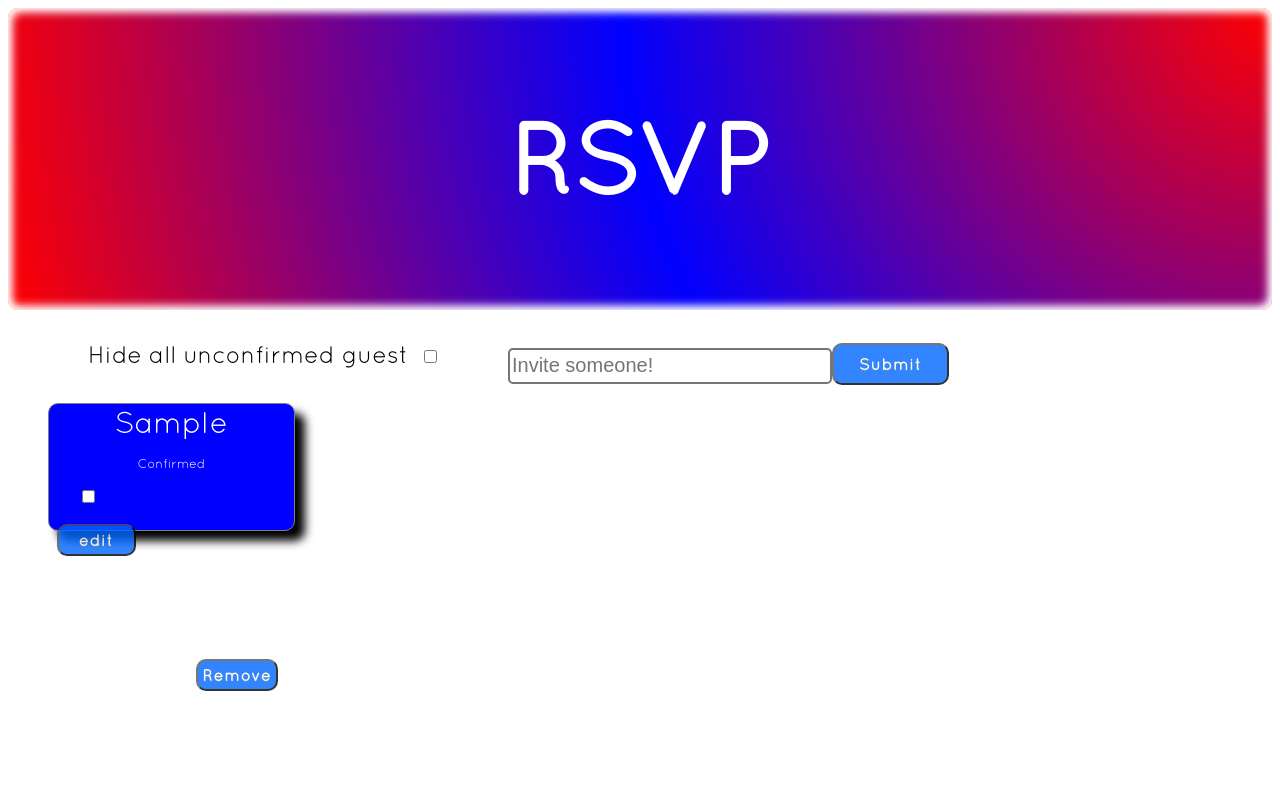
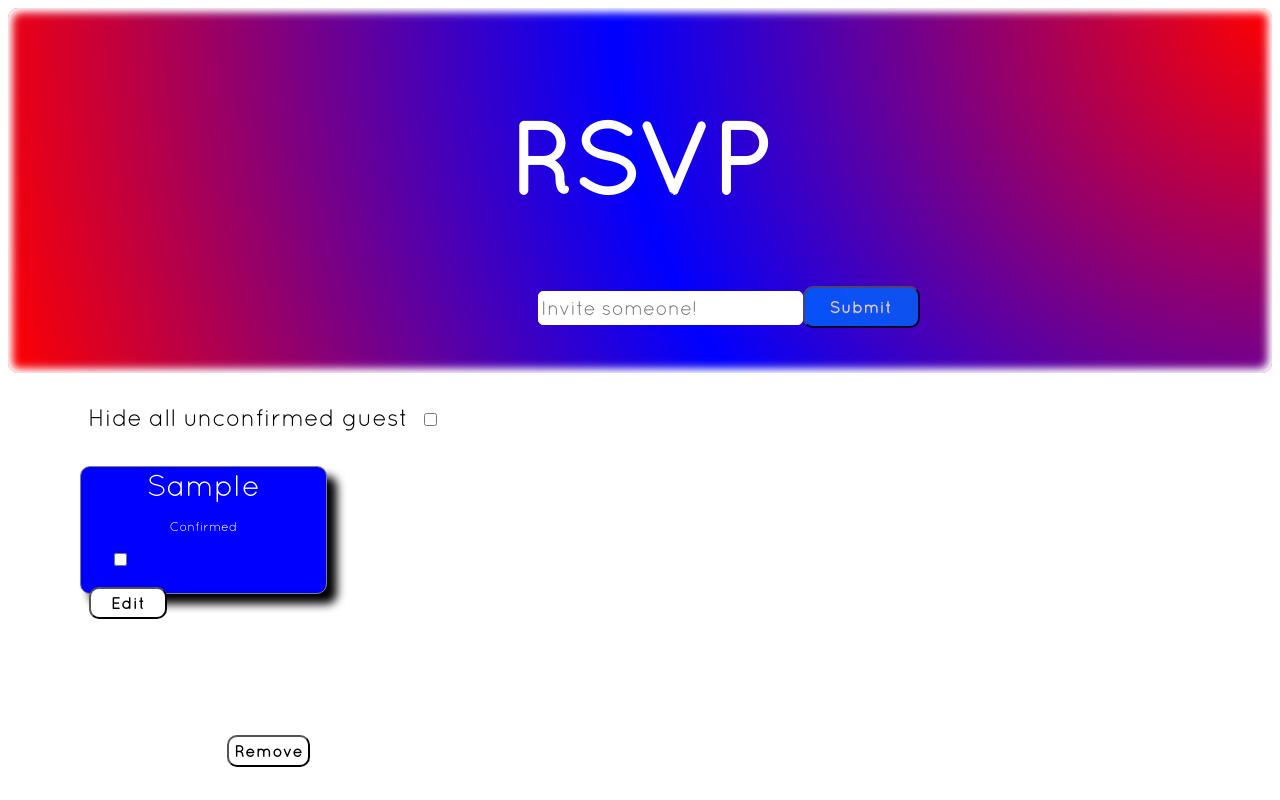
Before and after one commit to Jason-Pallone/RSVP, a React (Create React App) app in the folder RSVP/: page / in a window 1280 px wide. Both pictures are taken after typing "Sample" into the empty fields and a click on the button "Submit". Built offline with nearby package versions, Linux system fonts and the light colour scheme.

Commit message:
refactored some code, also made confirmed checkbox work for guest li, moved addGuest input element up

```diff
--- a/RSVP/src/App.css
+++ b/RSVP/src/App.css
@@ -13,10 +13,12 @@ h1 {
   text-align: center;
   color: white
 }
-/*radial-gradient(circle at top left, orange, blue, aqua);*/
+
+
 .header-div{
   background: radial-gradient(circle at top right, red, blue, red);
   padding:2%;
+  padding-bottom: 7%;
   border-radius: 10px;
   box-shadow: 3px 3px 10px 1px inset white,
               -3px -3px 10px 1px inset white
@@ -38,7 +40,10 @@ li{
   text-align: center;
   list-style: none;
   background: blue;
-  color: white
+  color: white;
+  float: left;
+  margin-top: 120px;
+  margin-left: 2rem;
 }
 
 
@@ -49,25 +54,38 @@ li{
 ========================
 */
 
+
+.add-guest-container{
+  border-radius: 10px;
+  margin-top: -120px;
+  margin-right: 200px;
+  margin-left: 30px;
+}
 /*
 =======================================
-      AddGuest input
+      AddGuest input element
 ======================================
 */
 
 
 .invite-guest-input {
+  font-family: 'quicksand';
+  background-color: white;
   position: relative;
   left: 500px;
   border-style: solid;
-  border-width: 2px;
+  border-width: .5px;
   border-radius: 5px;
+  border-color: white;
   width: 25%;
   height: 30px;
   font-size: 20px;
   margin-top: 10px;
 }
 
+.invite-guest-input:focus{
+  box-shadow: 1px 1px 5px 1px inset blue
+}
 
 
 
@@ -134,16 +152,15 @@ li{
 .remove-button{
   font-family: 'quicksand';
   letter-spacing: 1px;
-  background-color: rgb(0, 102, 255);
-  opacity: .8;
+  background-color: white;
+  opacity: 1;
   display:inline-block;
   cursor:pointer;
-  color: white;
+  color: black;
   font-size: 1rem;
-  font-weight:bolder;
+  font-weight:bold;
   padding: 5px;
   text-decoration:none;
-  text-shadow:0px 1px 0px #3d768a;
   border-radius: 10px;
   bottom:2px;
   margin-top: 30px;
@@ -158,7 +175,7 @@ li{
 
 .remove-button{
   position: fixed;
-  margin-bottom: 107px;
+  margin-bottom: 31px;
   margin-left: -90px
 
 }
--- a/RSVP/src/components/AddGuest.js
+++ b/RSVP/src/components/AddGuest.js
@@ -6,7 +6,7 @@ const InviteGuest =(props)=>{
 
     return(
 
-    <div className='invite-guest-div'>
+        <div className='add-guest-container'>
             <form onSubmit={props.addGuest}>
                 <input type='text' className='invite-guest-input' placeholder='Invite someone!'
                 value={props.pendingGuest} onChange={props.updatePendingGuestValue}/>
--- a/RSVP/src/components/App.js
+++ b/RSVP/src/components/App.js
@@ -82,21 +82,26 @@ toggleEditGuest=(id)=>{
   this.toggleGuestProperty('isEditing', id)
 }
 
+
 toggleGuestConfirmed=(id)=>{
   this.toggleGuestProperty('isConfirmed', id)
 }
 
+
 totalInvited=()=>
   this.state.guest.length
+
 
 
 totalNotconfirmed=()=>
   this.state.guest.length - this.state.guest.isConfirmed.length
 
 
+
 totalConfirmed=()=>{
   this.state.guest.reduce((total, guest)=> guest.isConfirmed ? total +=1 : total, 0)
 }
+
 
 toggleFilterUnconfirmedGuest=()=>
   this.setState({
--- a/RSVP/src/components/Guest.js
+++ b/RSVP/src/components/Guest.js
@@ -10,10 +10,12 @@ const Guest = (props)=>
         />
         <div >
             <label className='guestCheckboxLabel'> Confirmed
-                <input className='guestCheckbox' type='checkbox' value={props.isConfirmed}/>
+                <input className='guestCheckbox' type='checkbox'
+                value={props.isConfirmed} onChange={props.toggleGuestConfirmed}
+                />
             </label>
         </div>
-        <button className='edit-button' onClick={props.toggleEditGuest}>{props.isEditing ? 'save':'edit'}</button>
+        <button className='edit-button' onClick={props.toggleEditGuest}>{props.isEditing ? 'Save':'Edit'}</button>
         <button className='remove-button' onClick={props.removeGuest}>Remove</button>
     </li>
 
--- a/RSVP/src/components/GuestList.js
+++ b/RSVP/src/components/GuestList.js
@@ -12,7 +12,7 @@ const GuestList =(props)=>
             .map((guest, index) =>   <Guest
                             key={index}
                             name={guest.name}
-                            toggleGuestConfirmed={props.toggleGuestConfirmed}
+                            toggleGuestConfirmed={()=> props.toggleGuestConfirmed(guest.id)}
                             isConfirmed={guest.isConfirmed}
                             toggleEditGuest={()=> props.toggleEditGuest(guest.id)}
                             isEditing={guest.isEditing}
```
Lines whose indentation alone changed are shown as unchanged.
